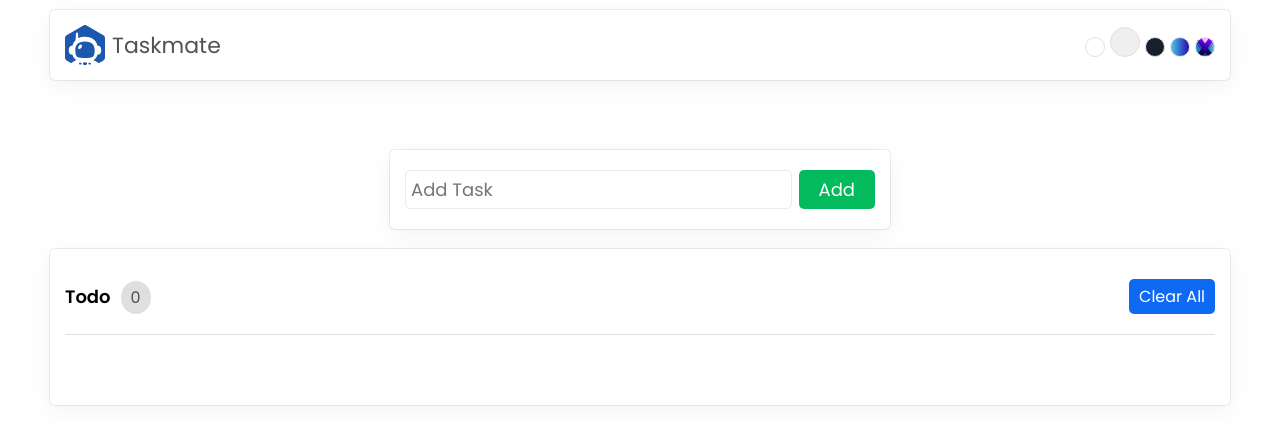
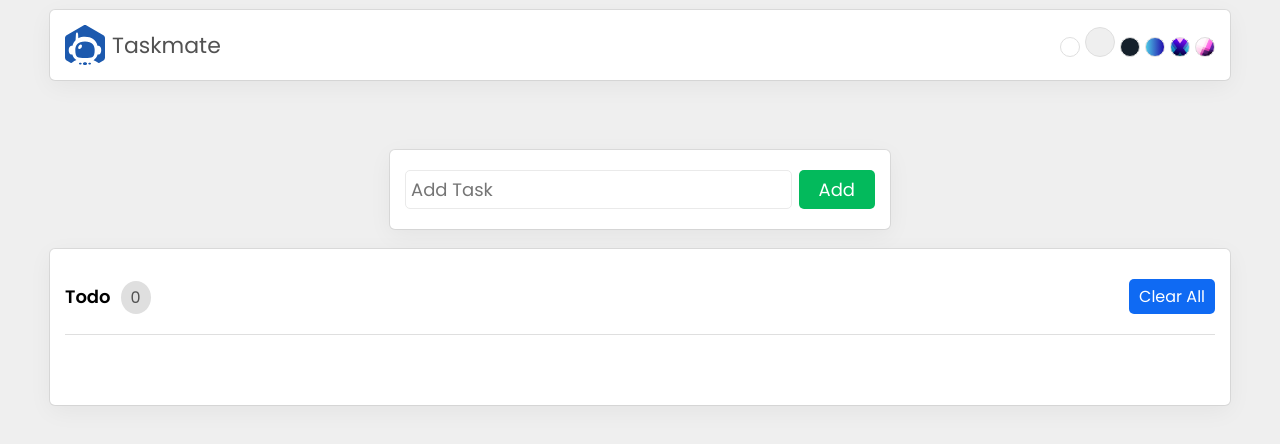
Before and after one commit to EdoardoFerrini/taskmate, a React (Create React App) app: page / in a window 1280 px wide. Shown: the top 444 px of the page. Built offline with nearby package versions, Linux system fonts and the light colour scheme; a web font is replaced by a local one.

Commit message:
add theme

```diff
--- a/src/components/Header.js
+++ b/src/components/Header.js
@@ -1,20 +1,49 @@
+import { useEffect, useState } from "react";
 import logo from "../assets/logo.svg";
 import "./Header.css";
 
-export const Header = () =>{
-    return(
+export const Header = () => {
+  const [theme, setTheme] = useState(JSON.parse(localStorage.getItem('theme')) || "medium");
+
+
+  useEffect(() => {
+    localStorage.setItem("theme", JSON.stringify(theme));
+    document.documentElement.removeAttribute("class");
+    document.documentElement.classList.add(theme);
+  }, [theme]);
+
+  return (
     <header>
       <div className="logo">
         <img src={logo} alt="Taskmate logo"></img>
         <span>Taskmate</span>
       </div>
       <div className="themeSelector">
-                <span className="light"></span>
-                <span className="medium activeTheme"></span>
-                <span className="dark"></span>
-                <span className="gOne"></span>
-                <span className="gTwo"></span>
+        <span
+          className={theme === "light" ? "light activeTheme" : "light"}
+          onClick={() => setTheme("light")}
+        ></span>
+        <span
+          className={theme === "medium" ? "medium activeTheme" : "medium"}
+          onClick={() => setTheme("medium")}
+        ></span>
+        <span
+          className={theme === "dark" ? "dark activeTheme" : "dark"}
+          onClick={() => setTheme("dark")}
+        ></span>
+        <span
+          className={theme === "gOne" ? "gOne activeTheme" : "gOne"}
+          onClick={() => setTheme("gOne")}
+        ></span>
+        <span
+          className={theme === "gTwo" ? "gTwo activeTheme" : "gTwo"}
+          onClick={() => setTheme("gTwo")}
+        ></span>
+        <span
+          className={theme === "gThree" ? "gThree activeTheme" : "gThree"}
+          onClick={() => setTheme("gThree")}
+        ></span>
       </div>
     </header>
-    )
-}
+  );
+};
```
Lines whose indentation alone changed are shown as unchanged.
